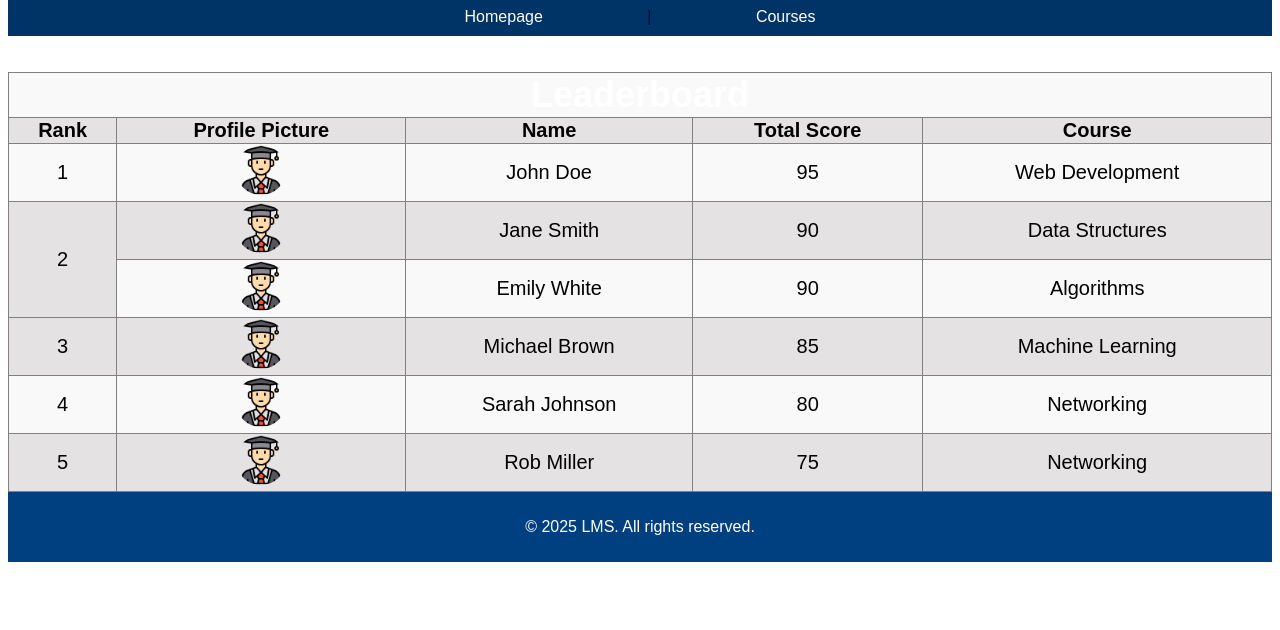
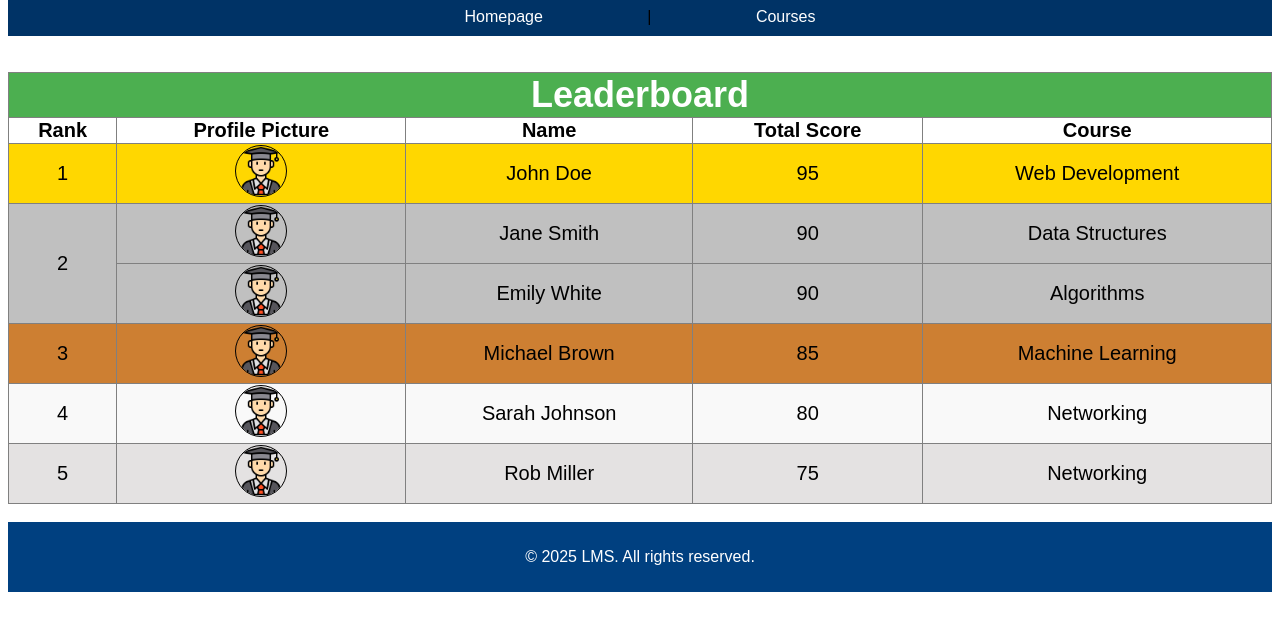
Before and after one commit to stephen-ravelo-ucalgary/ensf381_assignment02, a plain HTML site: page leaderboard.html in a window 1280 px wide. Shown: the part 150-780 px from the top of the page. Drawn offline with Linux system fonts and the light colour scheme.

Commit message:
Finish leaderboard styling

```diff
--- a/leaderboard.html
+++ b/leaderboard.html
@@ -33,40 +33,33 @@
                 <th>Total Score</th>
                 <th>Course</th>
             </tr>
-            <div>
-                <tr>
+            <tr id="first">
                 <td>1</td>
                 <td><img src="student.png" alt="Profile Picture" style="width: 50px; height: 50px;"></td>
                 <td>John Doe</td>
                 <td>95</td>
                 <td>Web Development</td>
             </tr>
-            </div>
-            <div>
-                <tr>
+            <tr id="second">
                 <td rowspan="2">2</td>
                 <td><img src="student.png" alt="Profile Picture" style="width: 50px; height: 50px;"></td>
                 <td>Jane Smith</td>
                 <td>90</td>
                 <td>Data Structures</td>
             </tr>
-                <tr>
+            <tr id="second">
                 <td><img src="student.png" alt="Profile Picture" style="width: 50px; height: 50px;"></td>
                 <td>Emily White</td>
                 <td>90</td>
                 <td>Algorithms</td>
             </tr>
-            </div>
-            <div>
-                <tr>
+            <tr id="third">
                 <td>3</td>
                 <td><img src="student.png" alt="Profile Picture" style="width: 50px; height: 50px;"></td>
                 <td>Michael Brown</td>
                 <td>85</td>
                 <td>Machine Learning</td>
             </tr>
-            </div>
-            <div>
             <tr>
                 <td>4</td>
                 <td><img src="student.png" alt="Profile Picture" style="width: 50px; height: 50px;"></td>
@@ -74,8 +67,6 @@
                 <td>80</td>
                 <td>Networking</td>
             </tr>
-            </div>
-            <div>
             <tr>
                 <td>5</td>
                 <td><img src="student.png" alt="Profile Picture" style="width: 50px; height: 50px;"></td>
@@ -83,8 +74,8 @@
                 <td>75</td>
                 <td>Networking</td>
             </tr>
-            </div>
         </table>
+        <br>
     </main>
 
     <footer>
--- a/styles.css
+++ b/styles.css
@@ -145,6 +145,14 @@ footer {
 }
 
 /* Leaderboard */
+.leaderboard-table tr:nth-child(even) {
+    background-color: #e4e2e2;
+}
+
+.leaderboard-table tr:nth-child(odd) {
+    background-color: #f9f9f9;
+}
+
 .leaderboard-table tr:nth-child(1) {
     background-color: #4CAF50;
     color: white;
@@ -155,33 +163,21 @@ footer {
     background-color: white;
 }
 
-.leaderboard-table tr:nth-child(even) {
-    background-color: #e4e2e2;
-
-}
-
-.leaderboard-table tr:nth-child(odd) {
-    background-color: #f9f9f9;
-}
-
-.leaderboard-table div:nth-child(1){
+#first{
     background-color: #ffd700;
 }
 
-.leaderboard-table div:nth-child(2) tr {
+#second {
     background-color: #c0c0c0;
 }
 
-.leaderboard-table div:nth-child(3) {
-    background-color: #c0c0c0;
-}
-
-.leaderboard-table div:nth-child(4) {
+#third {
     background-color: #cd7f32;
 }
 
 .leaderboard-table img {
     border-radius: 100%;
-    border-width: 2px;
+    border-width: 1px;
+    border-style: ridge;
     border-color: black;
 }
```
Lines whose indentation alone changed are shown as unchanged.
